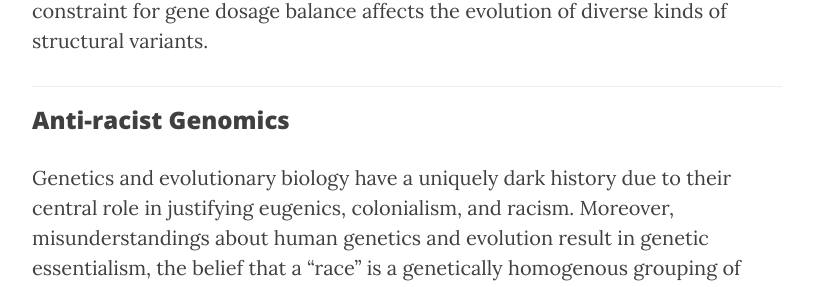
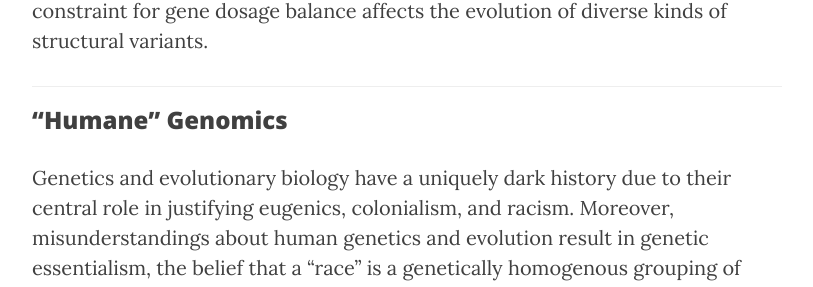
Before and after one commit to KevinABird/KevinABird.github.io, a Jekyll site: the page built from 3_research.md, in a window 1280 px wide and 900 px high, scrolled down 4361 px. Shown: the part 157-444 px from the top of the window, without its empty margins (233-1046 px from the left). Built offline with Jekyll 4.4.1, drawn with Linux system fonts in a browser that asks for light colours; nearby versions of some CDN libraries.

Commit message:
Update 3_research.md

```diff
--- a/3_research.md
+++ b/3_research.md
@@ -77,7 +77,7 @@ I'm interested in extending this work to see how gene dosage relates to cases of
 
 ___
 
-### Anti-racist Genomics
+### "Humane" Genomics
 Genetics and evolutionary biology have a uniquely dark history due to their central role in justifying eugenics, colonialism, and racism. Moreover, misunderstandings about human genetics and evolution result in genetic essentialism, the belief that a “race” is a genetically homogenous grouping of people, and that races primarily differ physically, cognitively, and behaviorally because of genetic differences. In turn, genetic essentialism is associated with opposition to policies that promote racial equality.
 
 Recent advances in genomics, like Genome-Wide Association Studies and polygenic scores, and the widespread availability of public databases have fueled a resurgence in scientific racism. Additionally, some mainstream research perpetuates overly simplistic and deterministic ideas about genetics that further facilitate racist misuse. As subject matter experts, there is an obligation for researchers trained in these fields to understand this history, how this history affects contemporary ideas and debates, and how to move the field and public understanding forward.
```
